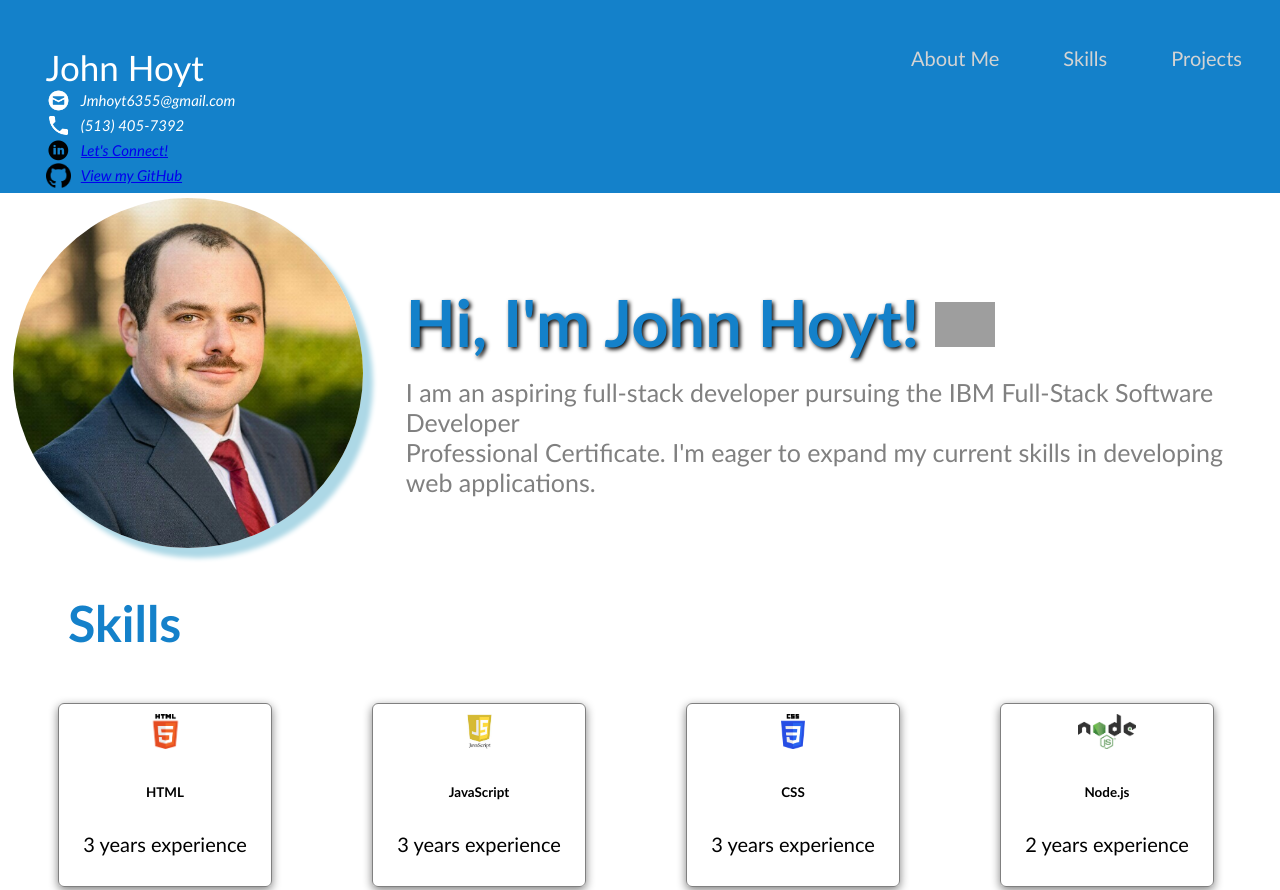
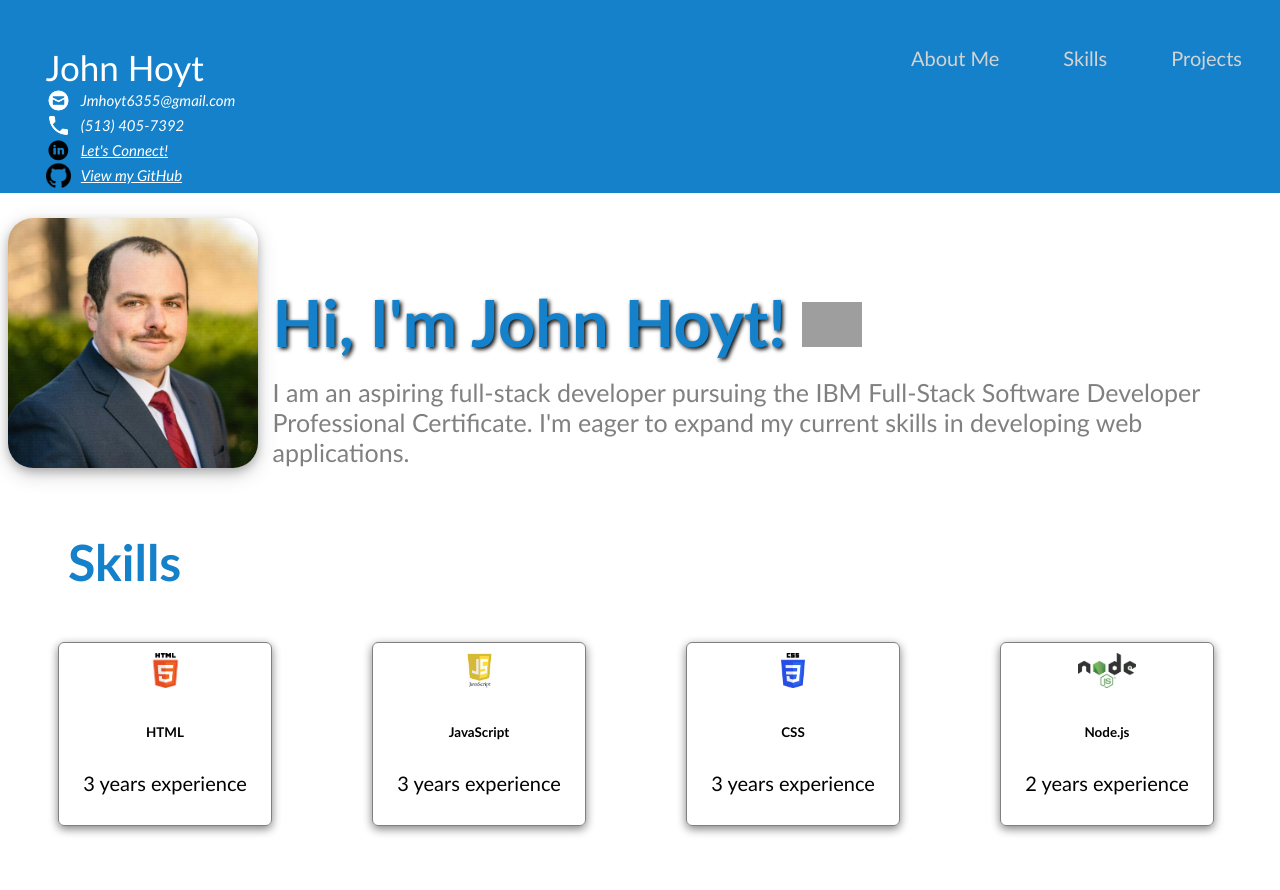
Before and after one commit to JohnMHoyt24/portfolio-website, a plain HTML site: page singlepagewebsite/index.html in a window 1280 px wide. Shown: the top 890 px of the page. Drawn offline with Linux system fonts and the light colour scheme; grey boxes are pictures that could not be loaded.

Commit message:
Updated html and css.

```diff
--- a/singlepagewebsite/index.html
+++ b/singlepagewebsite/index.html
@@ -23,12 +23,12 @@
         </div>
         <div class="contact_info">
             <img src="html_finalprojimages/linkedin-logo.png" alt="https://icons8.com/icon/124377/circled-envelope"/>
-            <a href="https://www.linkedin.com/in/john-m-hoyt/">Let's Connect!</a>
+            <a href="https://www.linkedin.com/in/john-m-hoyt/" class="linkedin">Let's Connect!</a>
 
         </div>
         <div class="contact_info">
             <img src="html_finalprojimages/github.png" alt="https://icons8.com/icon/124377/circled-envelope"/>
-            <a href="https://github.com/JohnMHoyt24">View my GitHub</a>
+            <a href="https://github.com/JohnMHoyt24" class="github">View my GitHub</a>
 
         </div>
         </div>
@@ -135,7 +135,7 @@
     </section>
     <div style="clear:both;"></div>
     <div>
-        <p>
+        <p class="closing-paragraph">
             I would love to learn more about possible projects or job opportunities. Please email me at <a href="mailto:Jmhoyt6355@gmail.com">Jmhoyt6355@gmail.com</a>.<br />
             You can also call me at (513) 405-7392. Thank you for your consideration! <span style='font-size:20px;'>&#128512;</span>
         </p>
--- a/singlepagewebsite/style.css
+++ b/singlepagewebsite/style.css
@@ -55,6 +55,14 @@ body {
   float:left;
 }
 
+.linkedin{
+    color: white;
+}
+
+.github{
+    color: white;
+}
+
 /* Titles */
 
 h2 {
@@ -98,23 +106,22 @@ h2 {
   margin-top: 90px;
   color: #1481ca;
   text-shadow: 2px 2px 4px #000000;
-  margin-left: 1cm;
+  margin-left: 7cm;
 }
 
 #about-me p {
   font-size: 25px;
   color: rgb(128, 128, 128);
   margin-top: -1cm;
-  margin-left: 1cm;
+  margin-left: 7cm;
 }
 
 .profile_image {
-  width: 350px;
-  height: fit-content;
-  vertical-align: middle;
-  margin: 5px;
-  border-radius: 50%;
-  box-shadow: 10px 10px 5px lightblue;
+    width: 250px;
+    border-radius: 25px;
+    box-shadow: 0 4px 8px 0 rgba(0, 0, 0, 0.2), 0 6px 20px 0 rgba(0, 0, 0, 0.19);
+    position: absolute;
+    margin-top: 25px;
 }
 
 /* Skills */
@@ -327,3 +334,8 @@ button:hover {
   text-align: center;
   cursor: pointer;
 }
+
+.closing-paragraph{
+    font-size: 25px;
+    color: rgb(128, 128, 128);
+}
```
